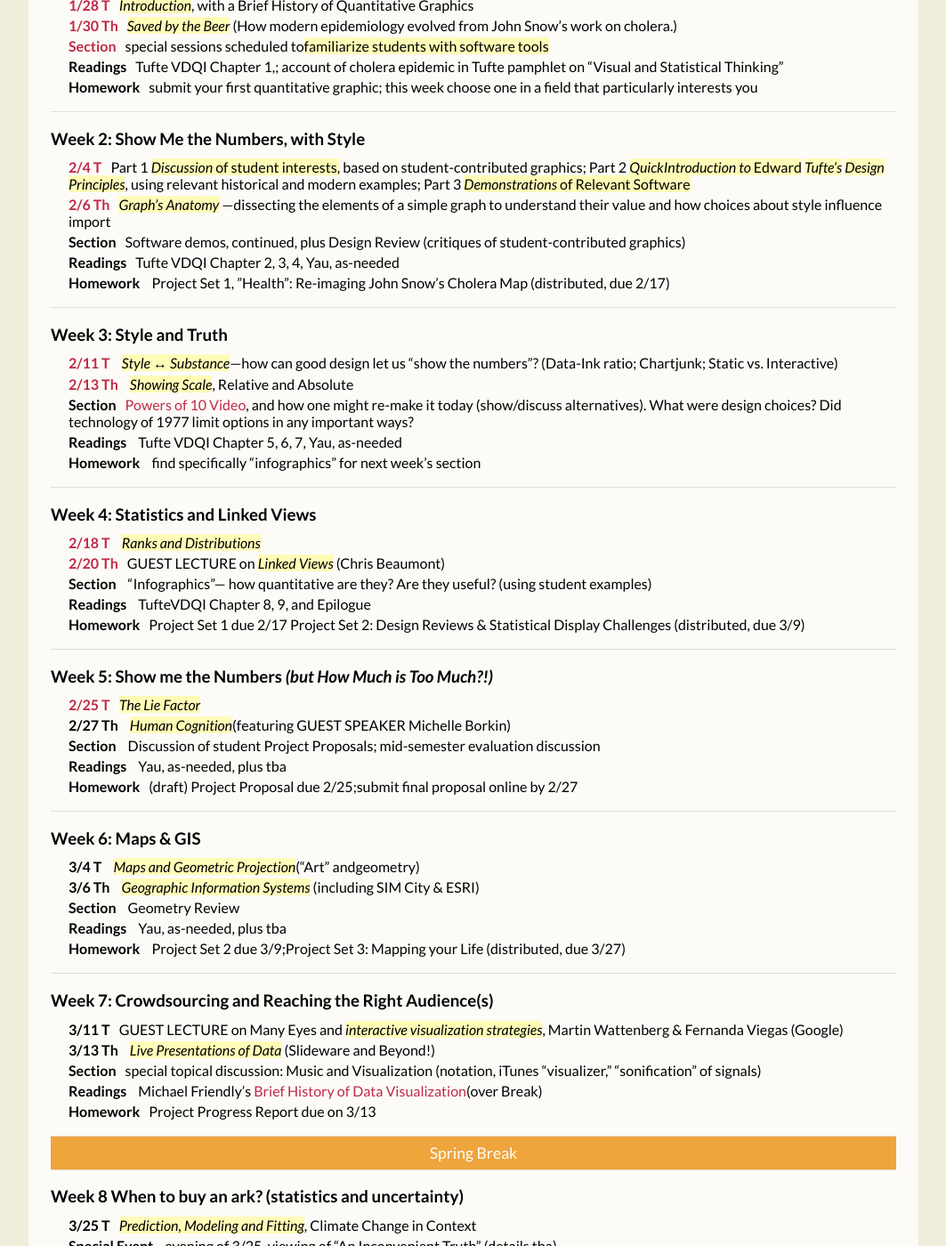
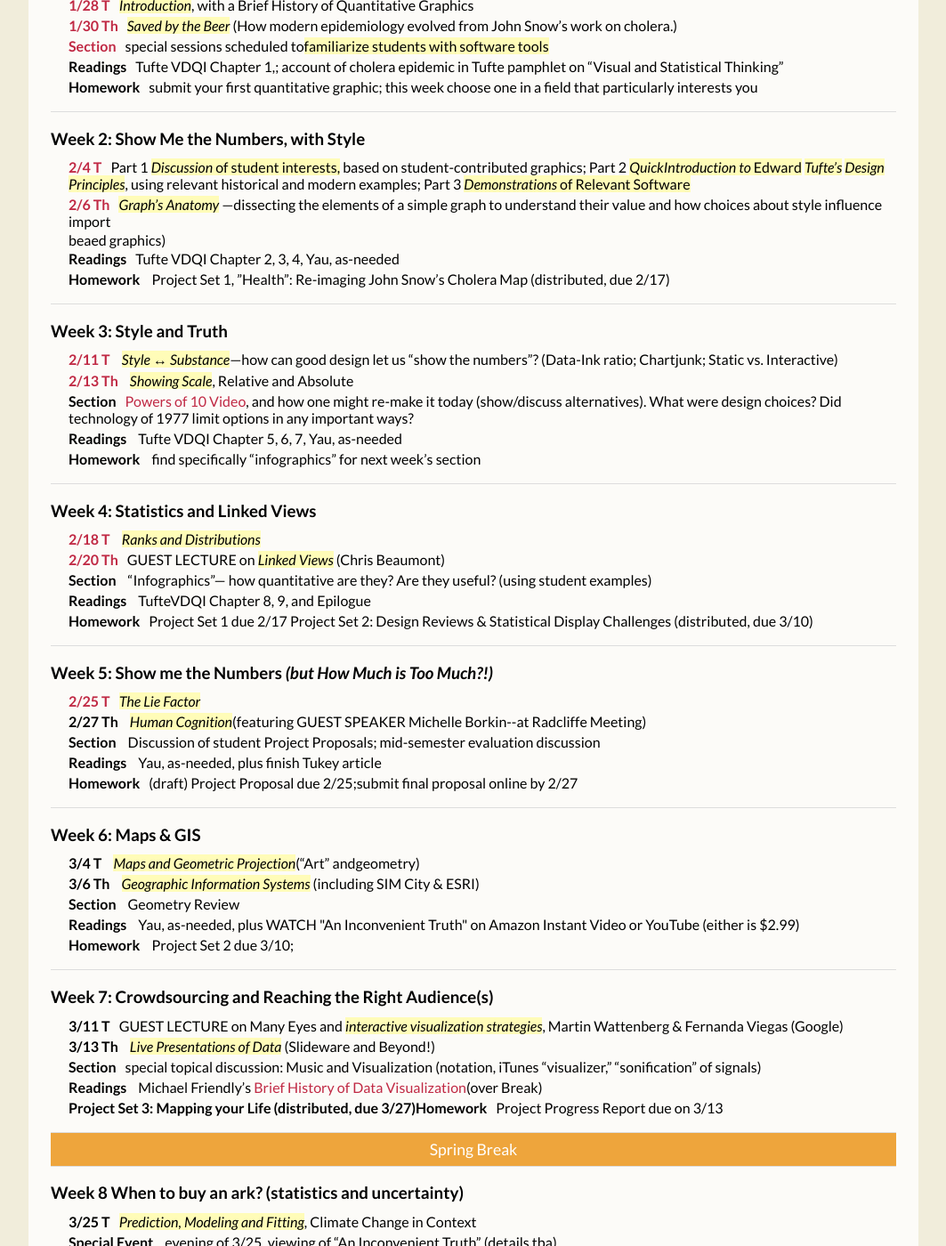
Before and after one commit to emr19/emr19.github.io, a Jekyll site: the page built from schedule/index.html, in a window 1280 px wide and 1400 px high, scrolled down 425 px. Shown: the whole window at 89% size, without its empty margins (108-1171 px from the left). Built offline with Jekyll 4.4.1, drawn with Linux system fonts in a browser that asks for light colours; Markdown is read by kramdown in place of the engine named in the settings.

Commit message:
Update index.html

```diff
--- a/schedule/index.html
+++ b/schedule/index.html
@@ -57,9 +57,7 @@ title: Schedule
     <li><span class="leader"><a href="https://www.dropbox.com/sh/toar59hi5squ1cf/8K9AL783Bi">2/6 Th</a></span><span class="c2">Graph&rsquo;s Anatomy</span><span class=
       "c3"> —dissecting the elements of a simple graph to understand their value and
       how choices about style influence import</span></li>
-
-    <li><span class="leader">Section</span><span class="c3">Software
-      demos, continued, plus Design Review (critiques of student-contributed
+beaed
       graphics)</span></li>
 
     <li><span class="leader">Readings</span><span class="c3">Tufte VDQI
@@ -120,7 +118,7 @@ title: Schedule
     <li>
       <span class="leader">Homework</span><span class="c3 c12">Project Set 1 due 2/17</span>
         <span class="c3 c12">Project Set 2</span><span class="c3">: Design Reviews &amp; Statistical Display Challenges
-        (distributed, due 3/9)</span>
+        (distributed, due 3/10)</span>
     </li>
   </ul>
 </div>
@@ -134,13 +132,13 @@ title: Schedule
     <li><span class="leader">2/27 Th</span>
     <span class="c2">Human Cognition</span><span class=
       "c3">(featuring</span> <span class="c3 c14">GUEST SPEAKER</span><span class=
-      "c3"> Michelle Borkin)</span></li>
+      "c3"> Michelle Borkin--at Radcliffe Meeting)</span></li>
 
     <li><span class="leader">Section</span> <span class="c3">Discussion of
       student Project Proposals; mid-semester evaluation discussion</span></li>
 
     <li><span class="leader">Readings</span> <span class="c3">Yau, as-needed,
-      plus tba</span></li>
+      plus finish Tukey article</span></li>
 
     <li><span class="leader">Homework</span><span class="c3 c12">(draft) Project Proposal
         due 2/25</span><span class="c3">;<span class="c3 c12">submit final proposal online by
@@ -164,11 +162,10 @@ title: Schedule
       Review</span></li>
 
     <li><span class="leader">Readings</span> <span class="c3">Yau, as-needed,
-      plus tba</span></li>
+      plus WATCH "An Inconvenient Truth" on Amazon Instant Video or YouTube (either is $2.99)</span></li>
 
     <li><span class="leader">Homework</span> <span class="c3 c12">Project Set 2
-      due 3/9</span><span class="c3">;</span><span class="c3 c12">Project Set 3</span><span class="c3">: Mapping
-      your Life (distributed, due 3/27)</span></li>
+      due 3/10</span><span class="c3">;</span></li>
   </ul>
 </div>
 
@@ -195,7 +192,8 @@ title: Schedule
         "http://www.datavis.ca/papers/hbook.pdf">Brief History of Data
         Visualization</a>(over Break)</span></li>
 
-    <li><span class="leader">Homework</span>Project
+    <li><span class="leader"><span class="c3 c12">Project Set 3</span><span class="c3">: Mapping
+      your Life (distributed, due 3/27)</span>Homework</span>Project
       Progress Report due on 3/13</li>
   </ul>
 </div>
```
